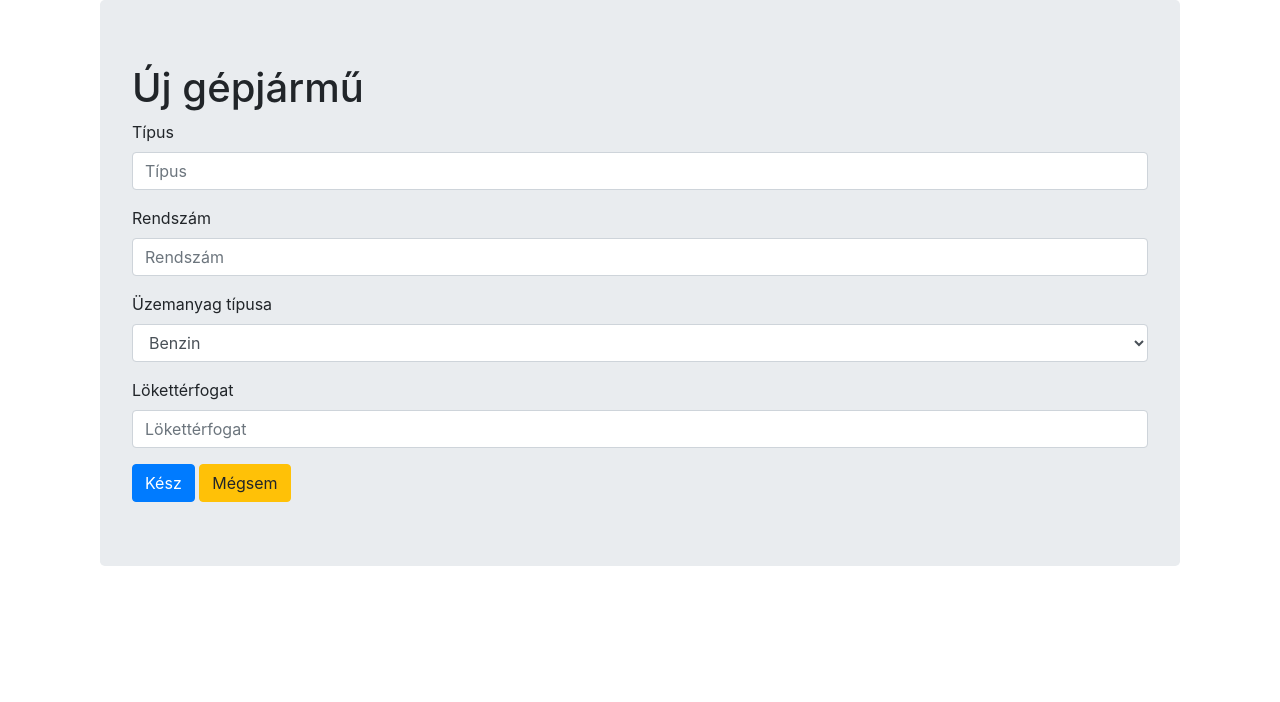
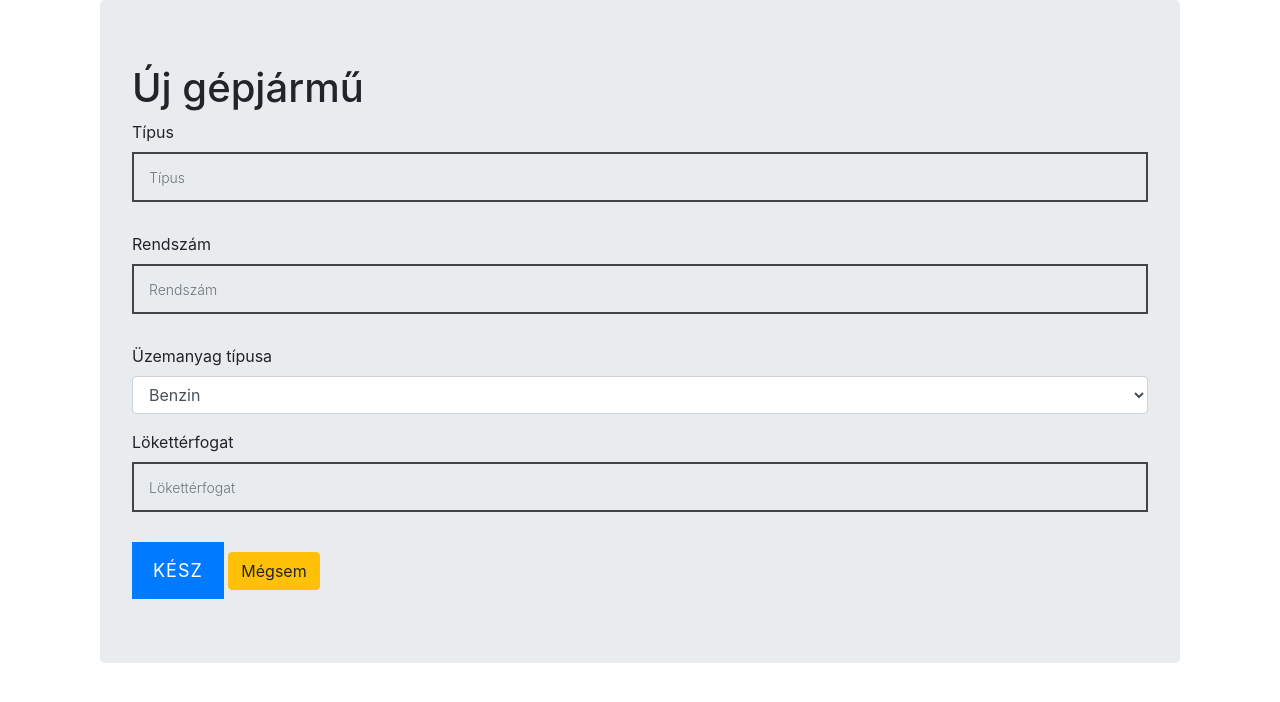
Before and after one commit to udvarisz/timesheet, a Django app: page /time_sheet/new_car/ in a window 1280 px wide. Shown: the part 56-758 px from the top of the page. Run offline with Django 3.2, Linux system fonts and the light colour scheme; some libraries are stand-ins or nearby versions.

Commit message:
gombok csinosit

```diff
--- a/mysite/static/css/master.css
+++ b/mysite/static/css/master.css
@@ -1,4 +1,110 @@
+.row {
+	border-bottom:solid 10px;
+}
 
+input {
+	background: transparent !important;
+	border: none !important;
+	border: 2px solid !important;
+	border-radius: 0px !important;
+	box-shadow: none !important;
+	color: #444 !important;
+	font-size: 14px !important;
+	font-weight: 300 !important;
+	line-height: 25px !important;
+	height: 50px !important;
+	margin-bottom: 30px !important;
+	padding: 15px !important;
+	width: 100%;
+	-webkit-transition: all .8s linear;
+	-moz-transition: all .8s linear;
+	-ms-transition: all .8s linear;
+	-o-transition: all .8s linear;
+	transition: all .8s linear;
+}
+input:focus, textarea:focus {
+	border: none 2px solid !important;
+	color: #444 !important;
+	-webkit-transition: all .8s linear;
+	-moz-transition: all .8s linear;
+	-ms-transition: all .8s linear;
+	-o-transition: all .8s linear;
+	transition: all .8s linear;
+}
+textarea {
+	background: transparent !important;
+	border: none !important;
+	border: 2px solid !important;
+	border-radius: 0px !important;
+	box-shadow: none !important;
+	color: #444 !important;
+	font-size: 14px !important;
+	font-weight: 300 !important;
+	line-height: 25px !important;
+	margin-top: 0;
+	padding: 15px !important;
+	resize: none;
+	width: 100%;
+	-webkit-transition: all .8s linear;
+	-moz-transition: all .8s linear;
+	-ms-transition: all .8s linear;
+	-o-transition: all .8s linear;
+	transition: all .8s linear;
+}
+input.send_message {
+	background: none repeat scroll 0 0 #EF4A4A;
+	color: #FFFFFF;
+	cursor: pointer;
+	float: left;
+	font-size: 12px;
+	font-weight: 400;
+	margin: 0;
+	width: 120px;
+}
+input.send_message:hover {
+	background: none repeat scroll 0 0 #262932;
+}
+fieldset {
+	border: 0 none;
+	float: left;
+	padding: 0;
+	position: relative;
+	width: 100%;
+}
+fieldset h1 {
+	color: #000000;
+	font-size: 24px;
+}
+
+.btn
+input[type="submit"] {
+ border-radius: 0px;
+ text-decoration: none;
+ padding: 15px 20px;
+ font-size: 12px;
+ line-height: 19px;
+ text-transform: uppercase;
+ letter-spacing: 4px;
+ -webkit-transition: all .4s ease-in-out;
+ -moz-transition: all .4s ease-in-out;
+ -ms-transition: all .4s ease-in-out;
+ -o-transition: all .4s ease-in-out;
+ transition: all .4s ease-in-out;
+}
+.btn-primary {
+ border-radius: 0px;
+ text-decoration: none;
+ padding: 15px 20px;
+ font-size: 18px;
+ line-height: 25px;
+ text-transform: uppercase;
+ letter-spacing: 1px;
+ -webkit-transition: all .4s ease-in-out;
+ -moz-transition: all .4s ease-in-out;
+ -ms-transition: all .4s ease-in-out;
+ -o-transition: all .4s ease-in-out;
+ transition: all .4s ease-in-out;
+}
 
 
 
@@ -15,7 +121,7 @@
     margin-top: 20px;
   }
 
-
+h1,h2 {font-size: 1.2em}
 
 }
 
@@ -24,3 +130,4 @@
  .d-print-none {
   display: none!important;
  }
+}
```
Also changed, not shown: mysite/db.sqlite3.
